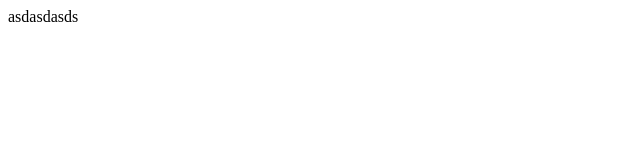
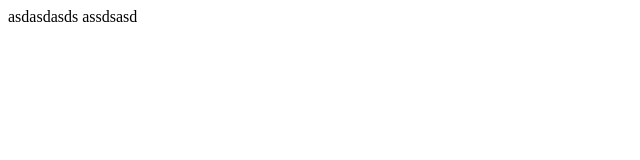
Before and after one commit to GonzaloArellano/Evaluacion1, a plain HTML site: page index.html in a window 1280 px wide. Shown: the full height of the page, 0-640 px from the left. Drawn offline with Linux system fonts and the light colour scheme.

Commit message:
commitx0

```diff
--- a/index.html
+++ b/index.html
@@ -8,6 +8,6 @@
 <body>
 
     asdasdasds
-
+    assdsasd
 </body>
 </html>
```
